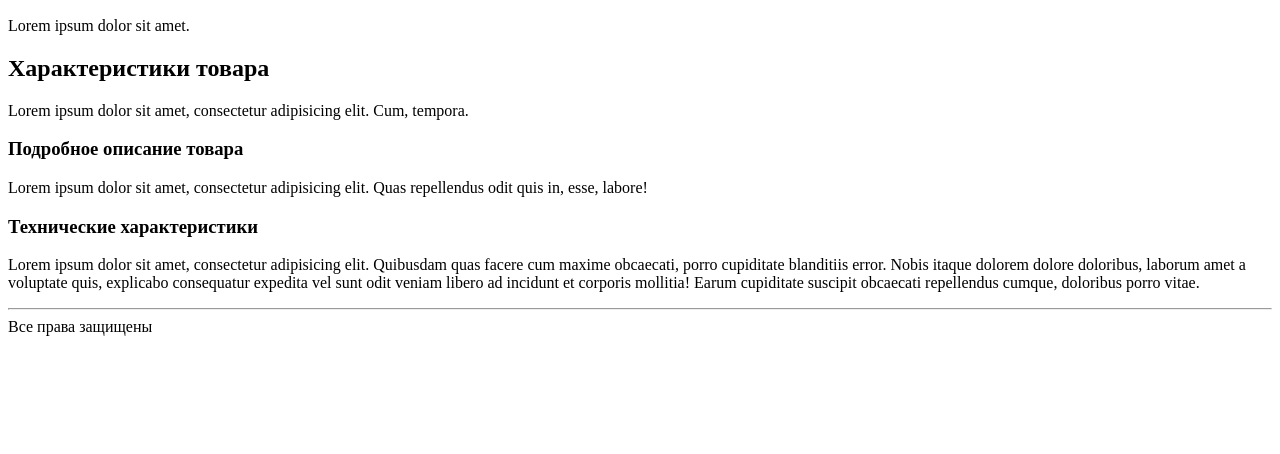
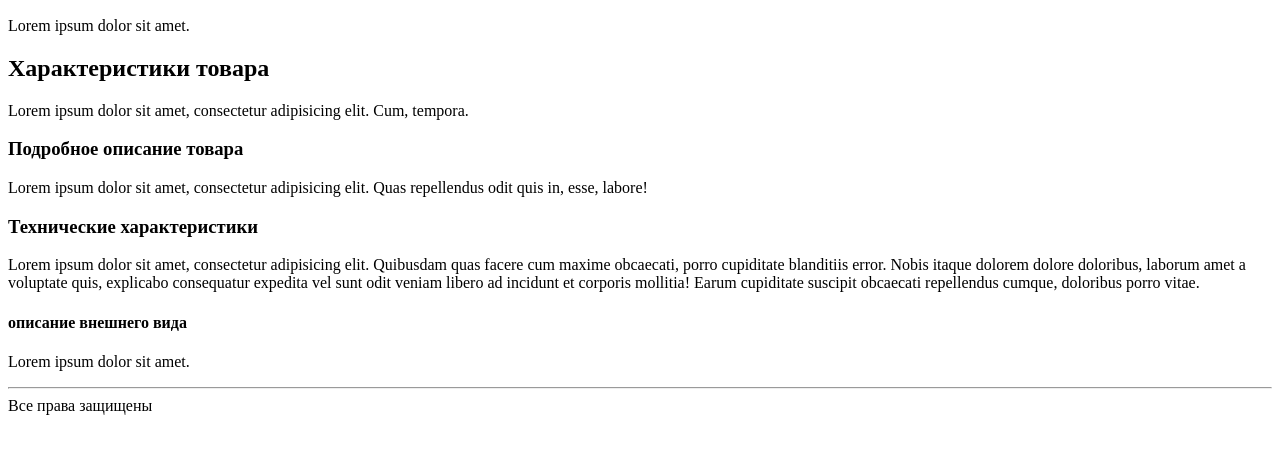
Before and after one commit to antauren/gb_html.css_project1, a plain HTML site: page index.html in a window 1280 px wide. Shown: the part 110-564 px from the top of the page. Drawn offline with Linux system fonts and the light colour scheme.

Commit message:
* Добавить произвольные подразделы описания товара, например описание внешнего вида

```diff
--- a/index.html
+++ b/index.html
@@ -20,6 +20,9 @@
 <h3>Технические характеристики</h3>
 <p>Lorem ipsum dolor sit amet, consectetur adipisicing elit. Quibusdam quas facere cum maxime obcaecati, porro cupiditate blanditiis error. Nobis itaque dolorem dolore doloribus, laborum amet a voluptate quis, explicabo consequatur expedita vel sunt odit veniam libero ad incidunt et corporis mollitia! Earum cupiditate suscipit obcaecati repellendus cumque, doloribus porro vitae.</p>
 
+<h4>описание внешнего вида</h4>
+<p>Lorem ipsum dolor sit amet.</p>
+
 <hr>
 <footer>Все права защищены</footer>
 
```
